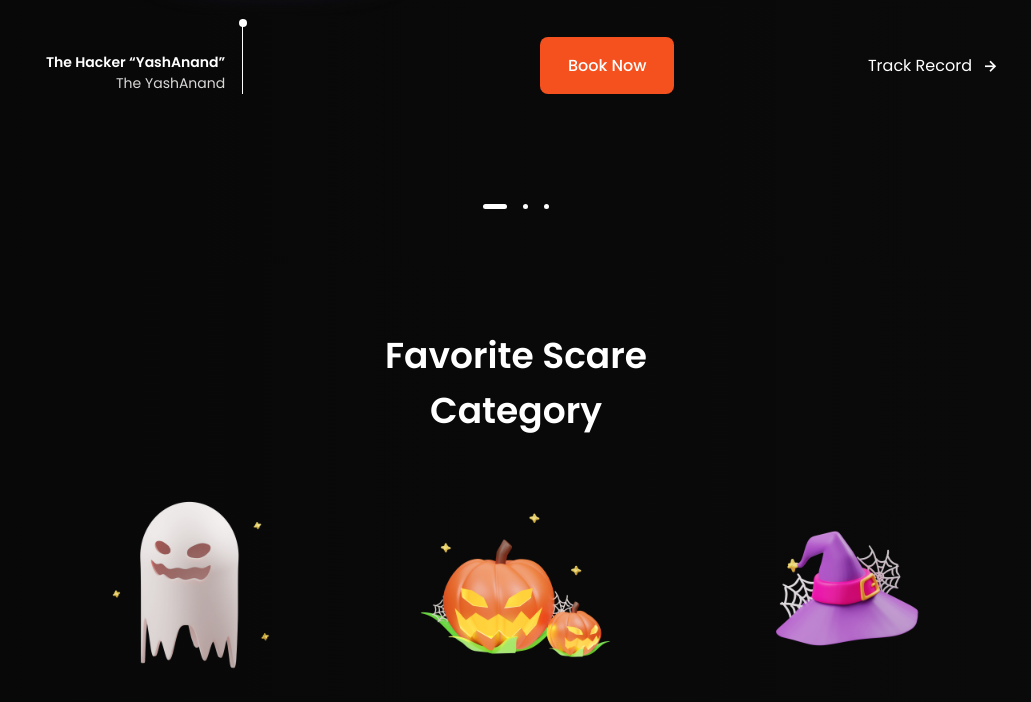
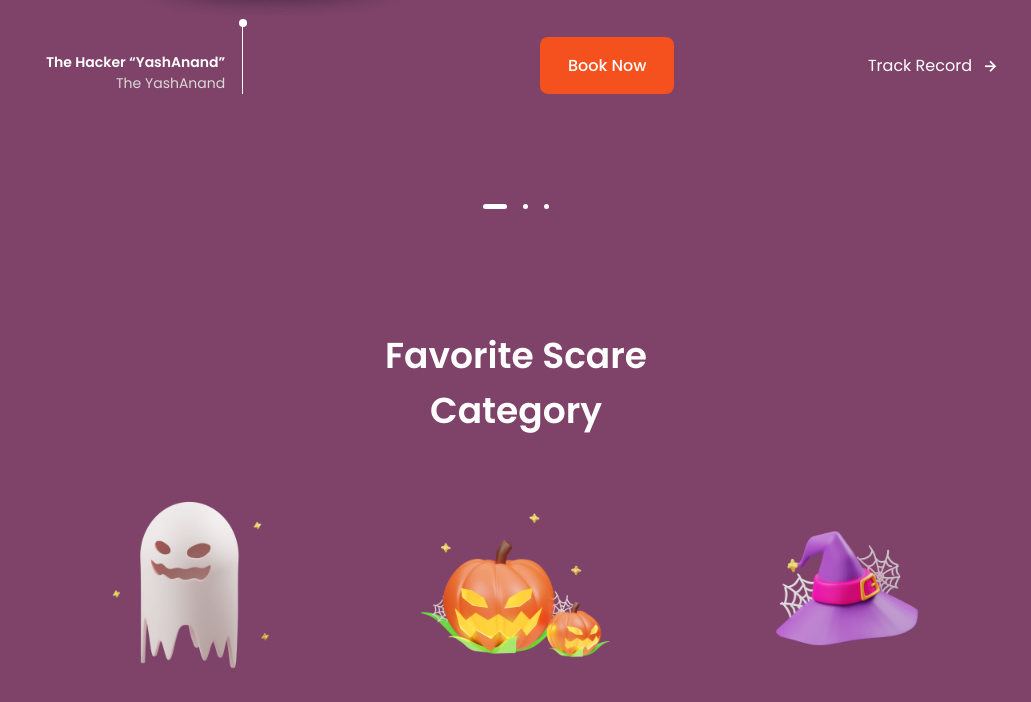
Before and after one commit to Yashanand0000/Devup-Go, a plain HTML site: page index.html in a window 1280 px wide. Shown: the part 501-1203 px from the top of the page, without its empty margins (124-1155 px from the left). Drawn offline with nearby package versions, Linux system fonts and the light colour scheme.

Commit message:
Update styles.css

```diff
--- a/assets/css/styles.css
+++ b/assets/css/styles.css
@@ -14,7 +14,7 @@
   --text-color-light: hsl(var(--hue), 4%, 55%);
 
   /*Green gradient*/
-  --body-color: linear-gradient(90deg, hsl(0, 0%, 3%) 0%, hsl(0, 0%, 4%) 100%);
+  --body-color: linear-gradient(90deg, hsl(322, 31%,38%) 0%, hsl(322, 31%,38%) 100%);
   --container-color: linear-gradient(136deg, hsl(0, 0%, 3%) 0%, hsl(0, 0%, 1%) 100%);
 
   /*Red gradient*/
```
